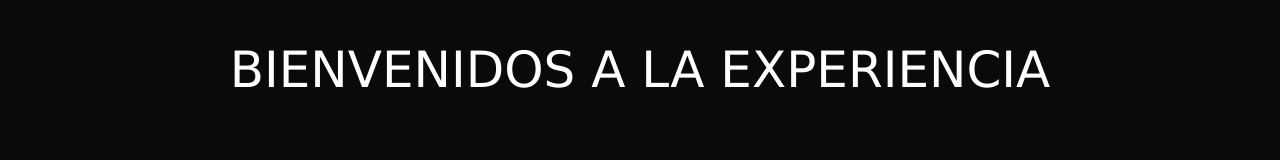
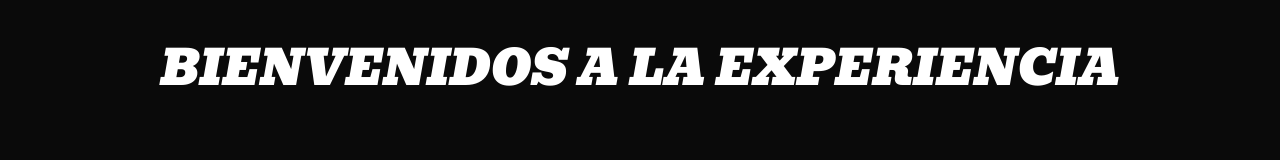
Before and after one commit to CitosLeonel/PreEntrega3-Mezanzano, a website: page index.html in a window 1280 px wide. Shown: the top 160 px of the page. Drawn offline with nearby package versions, Linux system fonts and the light colour scheme.

Commit message:
font-family bienvenida

```diff
--- a/css/style.css
+++ b/css/style.css
@@ -41,8 +41,8 @@ body {
 }
 
 .titulo__bienvenida h1 {
-    font-size: 50px;
-    font-family: Verdana, Geneva, Tahoma, sans-serif;
+    font-size: 48px;
+    font-family: 'Bevan', cursive;
 
 }
 
@@ -52,7 +52,7 @@ body {
 }
 
 .animate__animated.animate__backInDown {
-    animation-delay: 1s;
+    animation-delay: 0.5s;
     animation-duration: 3s;
 }
 
--- a/index.html
+++ b/index.html
@@ -27,6 +27,9 @@
         crossorigin="anonymous"></script>
 
     <!--fonts-->
+    <link rel="preconnect" href="https://fonts.googleapis.com">
+    <link rel="preconnect" href="https://fonts.gstatic.com" crossorigin>
+    <link href="https://fonts.googleapis.com/css2?family=Bevan:ital@1&display=swap" rel="stylesheet">
     <link href="https://fonts.googleapis.com/css2?family=Roboto+Mono:ital,wght@1,300&display=swap" rel="stylesheet">
     <!--fonts-icons-->
     <link rel="stylesheet" href="https://fonts.googleapis.com/icon?family=Material+Icons">
```
